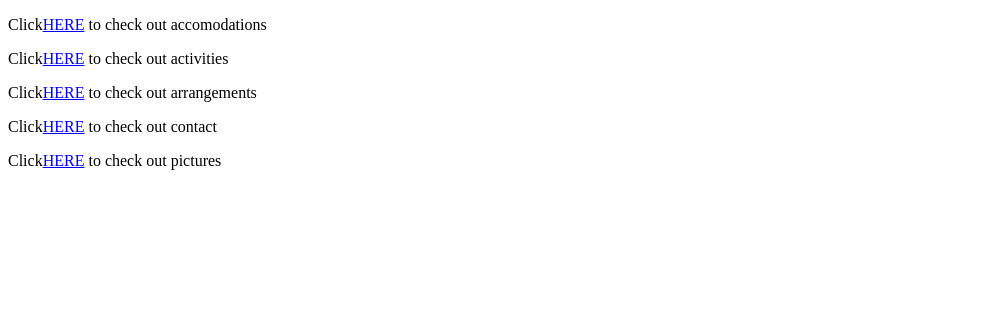
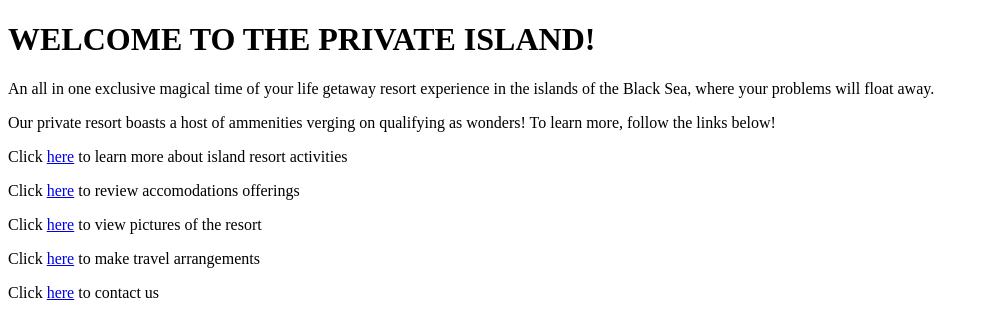
Before and after one commit to IsaacCDHall/Investor, a plain HTML site: page index.html in a window 1280 px wide. Shown: the whole page, without its empty margins (0-989 px from the left). Drawn offline with Linux system fonts and the light colour scheme.

Commit message:
add welcome text

```diff
--- a/index.html
+++ b/index.html
@@ -5,19 +5,15 @@
 </head>
  <body>
 
+<h1>WELCOME TO THE PRIVATE ISLAND!</h1>
+  <p>An all in one exclusive magical time of your life getaway resort experience in the islands of the Black Sea, where your problems will float away.</p>
 
+  <p>Our private resort boasts a host of ammenities verging on qualifying as wonders! To learn more, follow the links below!</p>
 
-
-
-
-
-
-
-
-<p>Click<a href="accomodations.html">HERE</a> to check out accomodations</p>
-<p>Click<a href="activities.html">HERE</a> to check out activities</p>
-<p>Click<a href="arrangements.html">HERE</a> to check out arrangements</p>
-<p>Click<a href="contact.html">HERE</a> to check out contact</p>
-<p>Click<a href="pictures.html">HERE</a> to check out pictures</p>
+  <p>Click <a href="activities.html">here</a> to learn more about island resort activities</p>
+  <p>Click <a href="accomodations.html">here</a> to review accomodations offerings</p>
+  <p>Click <a href="pictures.html">here</a> to view pictures of the resort</p>
+  <p>Click <a href="arrangements.html">here</a> to make travel arrangements</p>
+  <p>Click <a href="contact.html">here</a> to contact us</p>
  </body>
  </html>
```
